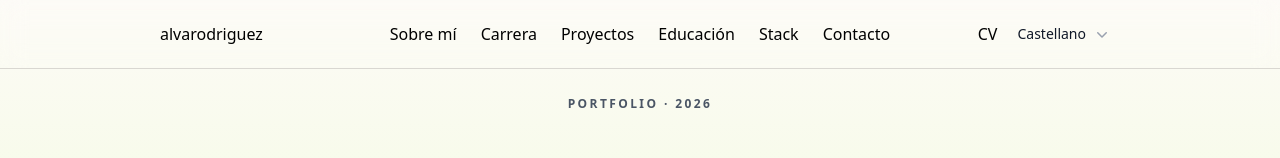
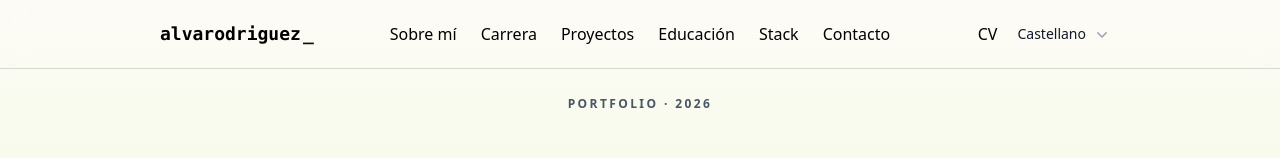
Before and after one commit to AlvaRodriguezSaborit/alvarodriguezsaborit-portfolio, a React (Vite) app: page / in a window 1280 px wide. Shown: the top 158 px of the page. Built offline with nearby package versions, Linux system fonts and the light colour scheme.

Commit message:
feat: added animation on alvarodriguez

```diff
--- a/src/components/TopBar/TopBar.tsx
+++ b/src/components/TopBar/TopBar.tsx
@@ -25,7 +25,19 @@ export default function TopBar() {
       <header className="w-full border-b border-b-[#d9d7d1]">
         <div className="w-full px-6 md:max-w-[75%] md:px-0 mx-auto flex flex-row py-4 text-black">
           <div className="flex flex-1 items-center">
-            <span className={textLink}>alvarodriguez</span>
+            <a
+              href="#aboutMe"
+              className="flex items-center text-black hover:text-gray-500 transition-colors font-mono font-semibold text-lg"
+            >
+              alvarodriguez
+              <motion.span
+                animate={{ opacity: [1, 0, 1] }}
+                transition={{ repeat: Infinity, duration: 1, ease: "easeInOut" }}
+                className="ml-0.5"
+              >
+                _
+              </motion.span>
+            </a>
           </div>
 
           {/* Desktop nav */}
```
